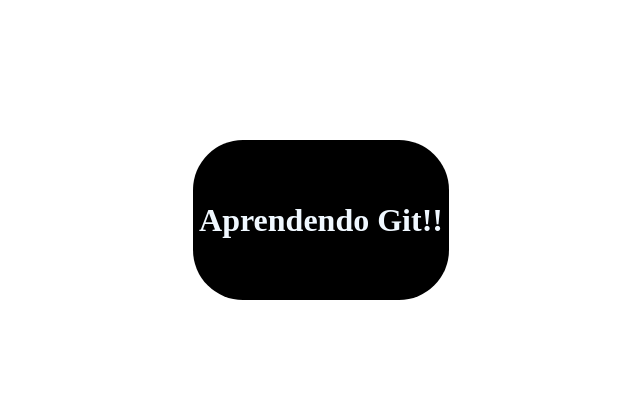
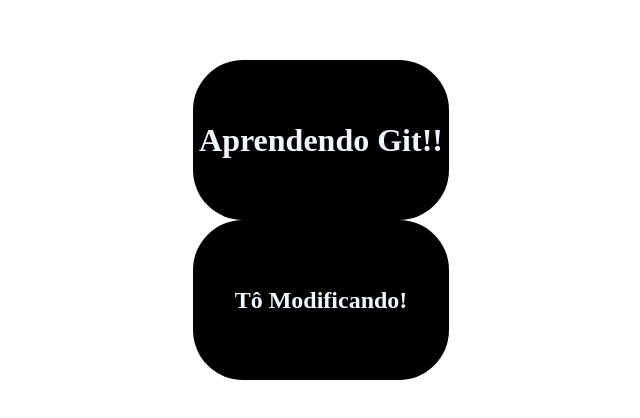
Before and after one commit to btrindadefm/git-aprendendo, a plain HTML site: page index.html in a window 1280 px wide. Shown: the part 140-558 px from the top of the page, without its empty margins (319-959 px from the left). Drawn offline with Linux system fonts and the light colour scheme.

Commit message:
segundo commit

```diff
--- a/index.html
+++ b/index.html
@@ -15,6 +15,7 @@
             height: 90vh;
             display: flex;
             justify-content: center;
+            flex-direction: column;
             align-items: center;
         }
         div {
@@ -32,6 +33,7 @@
 <body>
 
     <div><h1>Aprendendo Git!!</h1> </div>
+    <div><h2>Tô Modificando!</h2></div>
 
 </body>
 </html>
```
